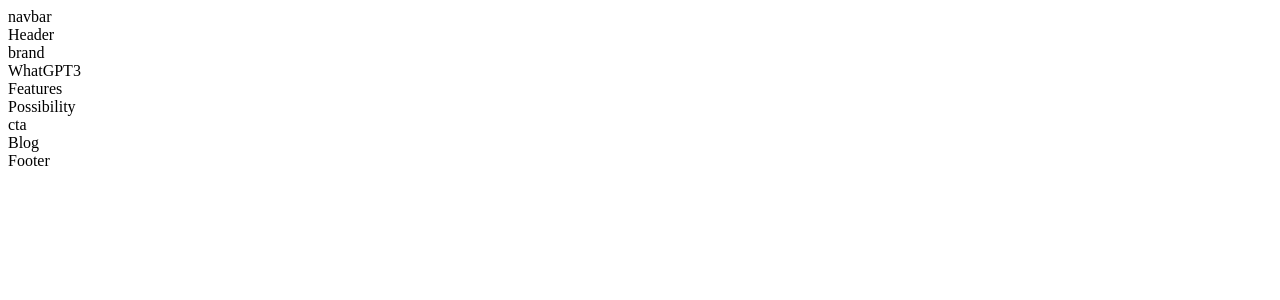
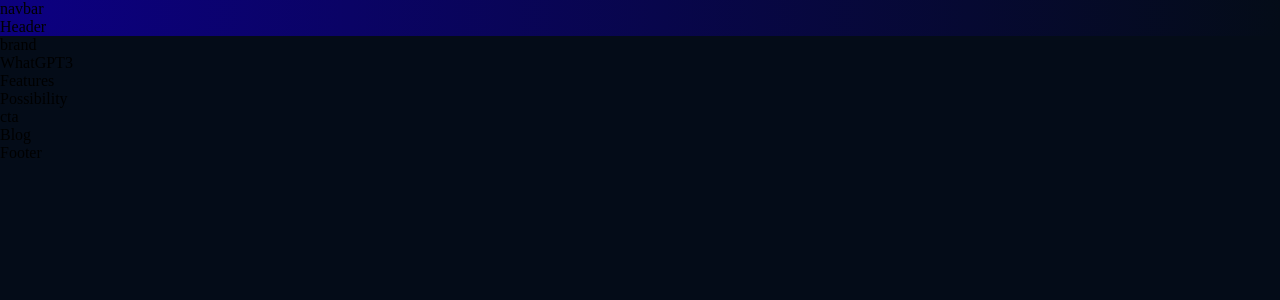
Before and after one commit to mohamedmhussein/gpt3, a React (Create React App) app: page / in a window 1280 px wide. Shown: the top 300 px of the page. Built offline with nearby package versions, Linux system fonts and the light colour scheme.

Commit message:
Updates App.css

```diff
--- a/src/App.css
+++ b/src/App.css
@@ -0,0 +1,78 @@
+*{
+    box-sizing: border-box;
+    padding: 0;
+    margin: 0;
+    scroll-behavior: smooth;
+}
+
+body {
+    background: var(--color-bg);
+}
+
+a { color: unset;
+text-decoration: none;
+}
+
+.gradient__bg {
+    /* global 92%+ browsers support */
+    background: radial-gradient(circle at 3% 25%, rgba(12, 0, 127, 1) 0%, rgba(4, 12, 24, 1) 100%);
+}
+
+.gradient__text {
+    background: var(--gradient-text);
+    background-clip: text;
+    -webkit-background-clip: text;
+    -webkit-text-fill-color: transparent;
+}
+
+.section__padding {
+    padding: 4rem 6rem;
+}
+
+.section__margin {
+    margin: 4rem 6rem;
+}
+
+.scale-up-center {
+	-webkit-animation: scale-up-center 0.4s cubic-bezier(0.390, 0.575, 0.565, 1.000) both;
+	        animation: scale-up-center 0.4s cubic-bezier(0.390, 0.575, 0.565, 1.000) both;
+}
+
+@-webkit-keyframes scale-up-center {
+    0% {
+      -webkit-transform: scale(0.5);
+              transform: scale(0.5);
+    }
+    100% {
+      -webkit-transform: scale(1);
+              transform: scale(1);
+    }
+}
+@keyframes scale-up-center {
+    0% {
+      -webkit-transform: scale(0.5);
+              transform: scale(0.5);
+    }
+    100% {
+      -webkit-transform: scale(1);
+              transform: scale(1);
+    }
+}
+
+@media screen and (max-width: 700px){
+    .section__padding {
+        padding:4rem;
+    }
+    .section__margin {
+        margin:4rem;
+    }
+}
+
+@media screen and (max-width: 550px){
+    .section__padding {
+        padding:4rem 2rem;
+    }
+    .section__margin {
+        margin:4rem 2rem;
+    }
+}
--- /dev/null
+++ b/src/index.css
@@ -0,0 +1,14 @@
+@import url('https://fonts.googleapis.com/css2?family=Manrope:wght@200;300;400;500;600;700;800&display=swap');
+
+:root {
+  --font-family: 'Manrope', sans-serif;
+
+  --gradient-text: linear-gradient(89.97deg, #AE67FA 1.84%, #F49867 102.67%);
+  --gradient-bar: linear-gradient(103.22deg, #AE67FA -13.86%, #F49867 99.55%);
+
+  --color-bg: #040C18;
+  --color-footer : #031B34;
+  --color-blog: #042c54;
+  --color-text: #81AFDD;
+  --color-subtext: #FF8A71;
+}
--- a/src/index.js
+++ b/src/index.js
@@ -1,5 +1,6 @@
 import React from "react";
 import ReactDOM from "react-dom";
 import App from "./App"
+import "./index.css"
 
 ReactDOM.render(<App />, document.getElementById("root"))
```
